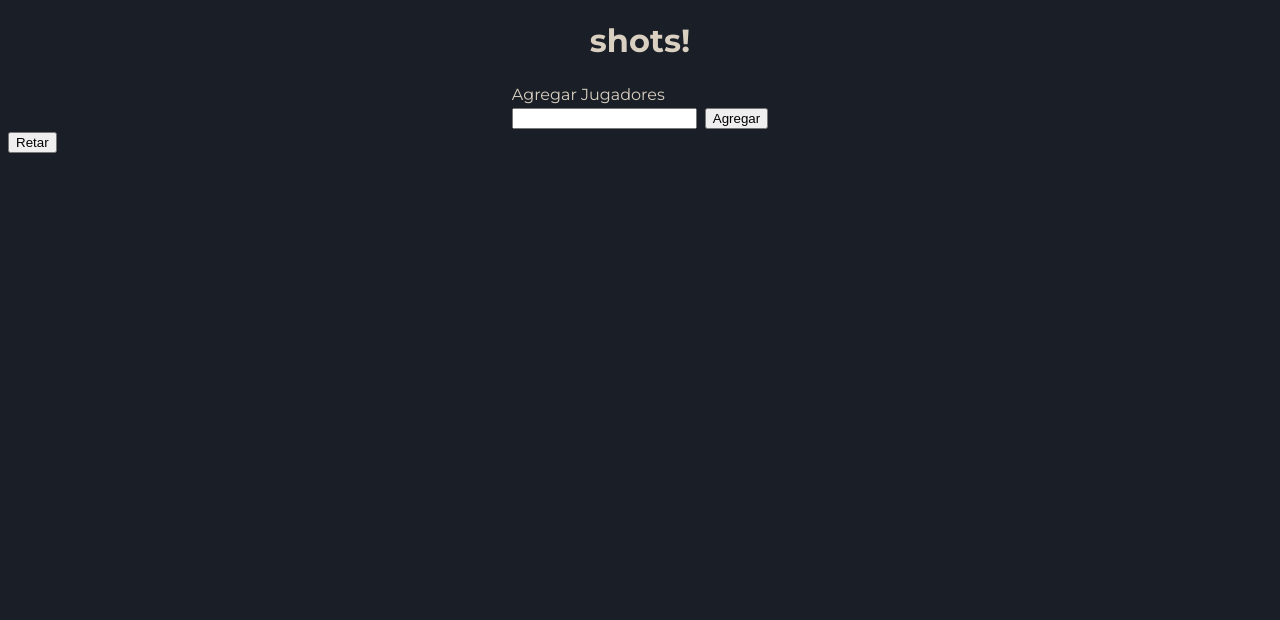
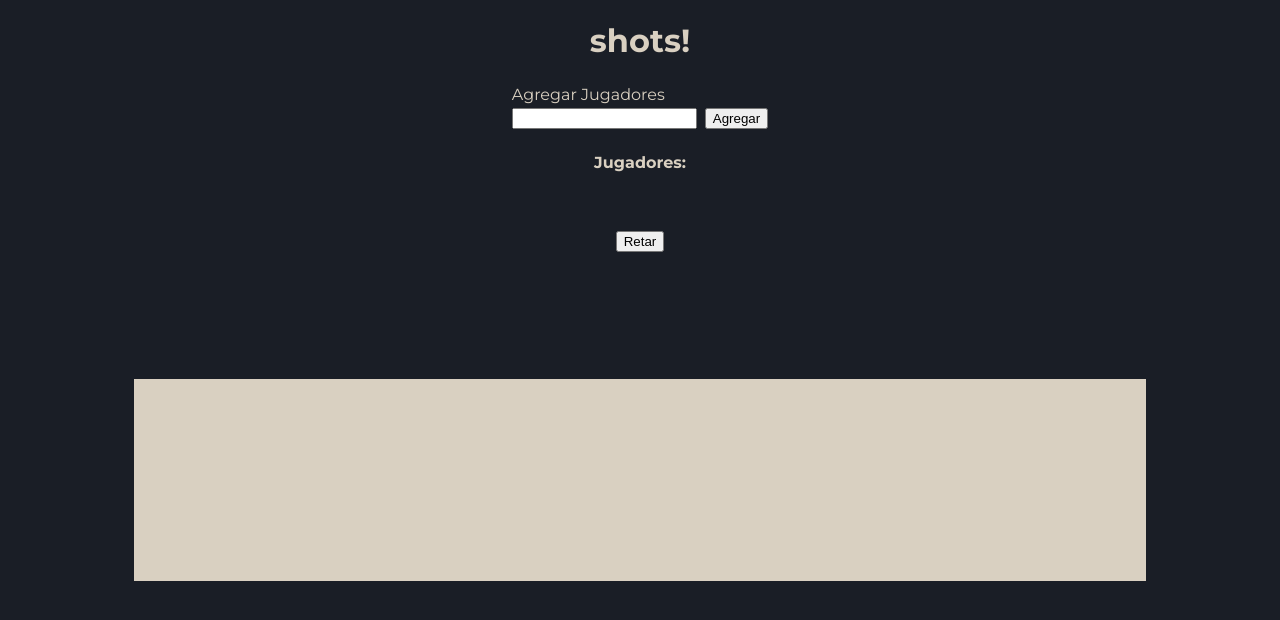
Before and after one commit to sextete/sextete.github.io, a plain HTML site: page index.html in a window 1280 px wide. Drawn offline with Linux system fonts and the light colour scheme.

Commit message:
centering and boxing

```diff
--- a/index.html
+++ b/index.html
@@ -24,8 +24,15 @@
             </td>
         </tr>
     </table>
+    <h4 id='title'>Jugadores:</h4>
     <div id='jugadores'></div>
-    <button type="button" id='retar' onclick='darReto();'>Retar</button>
-    <div id="reto"></div>
+    <br>
+    <br>
+    <div id="botonretar">
+        <button type="button" id='retar' onclick='darReto();'>Retar</button>
+    </div>
+    <div class='retos'>
+        <div id="reto"></div>
+    </div>
 </body>
 </html>
--- a/styles.css
+++ b/styles.css
@@ -15,6 +15,16 @@ body {
 #jugadores {
   color: #d9c091;
 }
+#botonretar {
+  text-align: center;
+}
+.retos {
+  background-color: #d9d0c1;
+  margin: 10%;
+  text-align: center;
+}
 #reto {
-  color: #d9c091;
+  font-weight: 500;
+  padding: 10%;
+  color: #1a1e26;
 }
```
